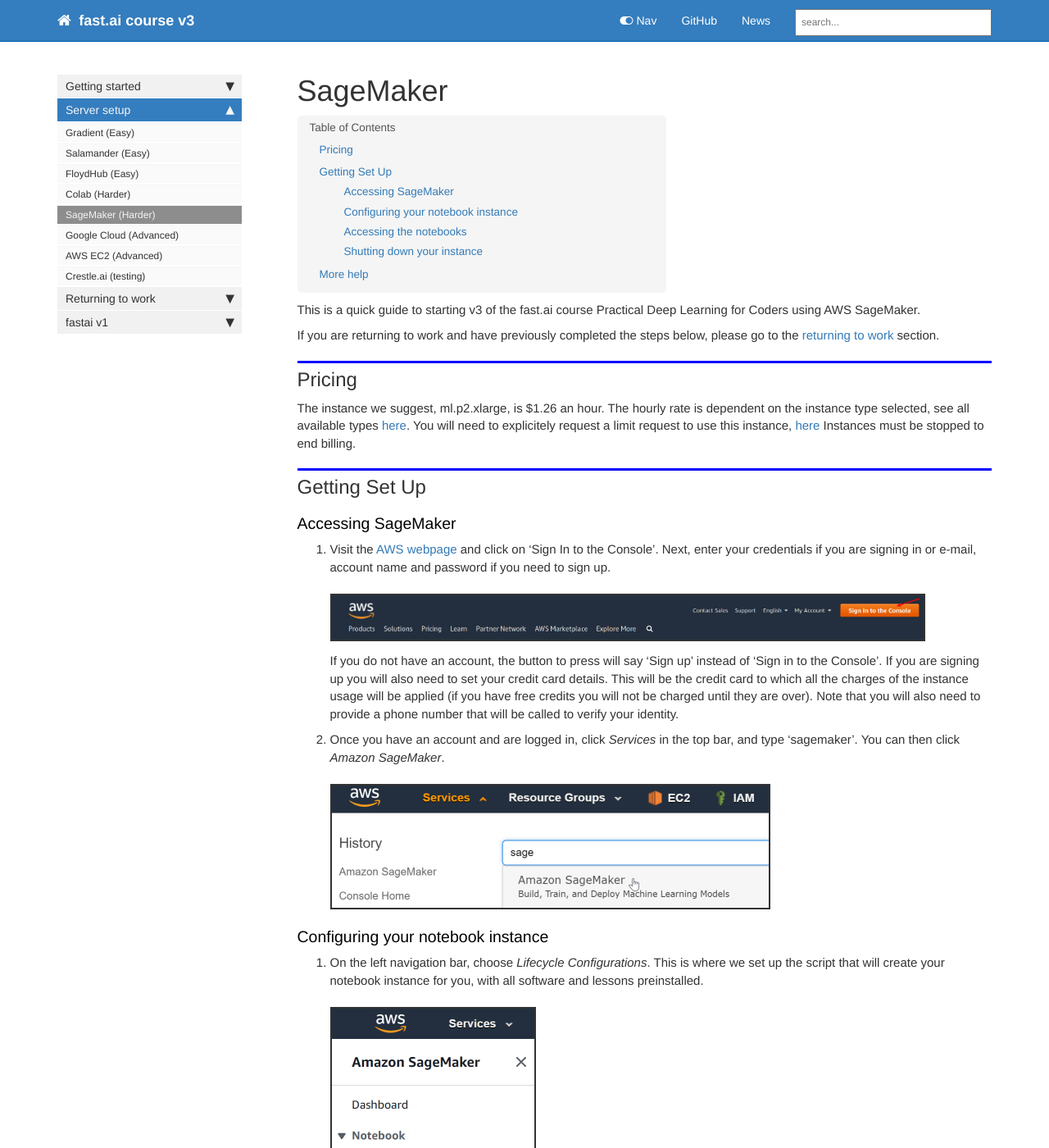
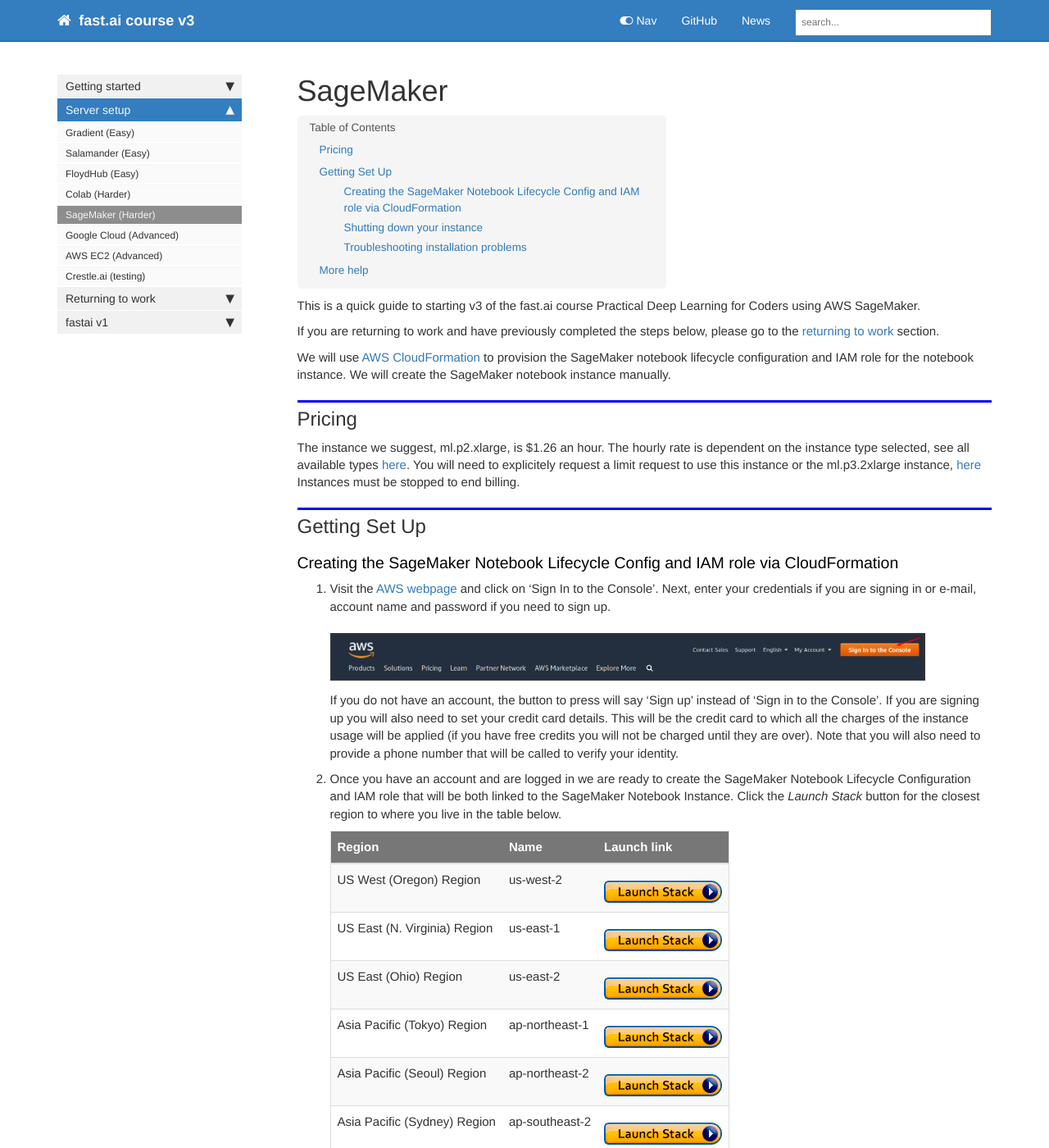
Before and after one commit to tamersalama/course-v3, a Jekyll site: the page built from docs/start_sagemaker.md, in a window 1280 px wide and 1400 px high. Shown: the whole window at 82% size. Built offline with Jekyll 4.4.1, drawn with Linux system fonts in a browser that asks for light colours; nearby versions of some CDN libraries; comment, search, counter and statistics services are not loaded; some of the changed text lies outside the part shown.

Commit message:
Added CFN step to SageMaker setup (#72)
* modified sagemaker docs to use CFN template with lifecycle config instead of manual steps

* modified alt tags

* added tab to img

* added tab to img

* added another number

* indended table correctly

* changed imgs path for sagemaker screenshots

* rolled back sagemaker docs

* added sagemaker create and start scripts

* updated update sagemaker docs page

* removed note about not saving models or data

* merged

* modified docs to create LC and IAM role with CFN

* updated cfn filename

* changed cfn stack name

* updated sagemaker scripts

````diff
--- a/docs/start_sagemaker.md
+++ b/docs/start_sagemaker.md
@@ -8,71 +8,46 @@
 
 If you are returning to work and have previously completed the steps below, please go to the [returning to work](http://course-v3.fast.ai/update_sagemaker.html) section.
 
+We will use [AWS CloudFormation](https://aws.amazon.com/cloudformation/) to provision the SageMaker notebook lifecycle configuration and IAM role for the notebook instance. We will create the SageMaker notebook instance manually.
+
 ## Pricing
 
-The instance we suggest, ml.p2.xlarge, is $1.26 an hour. The hourly rate is dependent on the instance type selected, see all available types [here](https://aws.amazon.com/sagemaker/pricing/).  You will need to explicitely request a limit request to use this instance, [here](https://course-v3.fast.ai/start_aws.html#step-2-request-service-limit ) Instances must be stopped to end billing.
+The instance we suggest, ml.p2.xlarge, is $1.26 an hour. The hourly rate is dependent on the instance type selected, see all available types [here](https://aws.amazon.com/sagemaker/pricing/).  You will need to explicitely request a limit request to use this instance or the ml.p3.2xlarge instance, [here](https://course-v3.fast.ai/start_aws.html#step-2-request-service-limit ) Instances must be stopped to end billing.
 
 ## Getting Set Up
 
-### Accessing SageMaker
+### Creating the SageMaker Notebook Lifecycle Config and IAM role via CloudFormation
 
 1. Visit the [AWS webpage](https://aws.amazon.com/) and click on 'Sign In to the Console'. Next, enter your credentials if you are signing in or e-mail, account name and password if you need to sign up.
 
-    <img alt="stop" src="/images/aws/signin.png" class="screenshot">
+    <img alt="signin" src="/images/aws/signin.png" class="screenshot">
 
     If you do not have an account, the button to press will say 'Sign up' instead of 'Sign in to the Console'. If you are signing up you will also need to set your credit card details. This will be the credit card to which all the charges of the instance usage will be applied (if you have free credits you will not be charged until they are over). Note that you will also need to provide a phone number that will be called to verify your identity.
 
-1. Once you have an account and are logged in, click *Services* in the top bar, and type 'sagemaker'. You can then click *Amazon SageMaker*.
+1. Once you have an account and are logged in we are ready to create the SageMaker Notebook Lifecycle Configuration and IAM role that will be both linked to the SageMaker Notebook Instance. Click the *Launch Stack* button for the closest region to where you live in the table below.
+
+    Region | Name | Launch link
+    --- | --- | ---
+    US West (Oregon) Region | us-west-2 | [![CloudFormation](/images/aws/cfn-launch-stack.png)](https://us-west-2.console.aws.amazon.com/cloudformation/home?region=us-west-2#/stacks/create/review?filter=active&templateURL=https%3A%2F%2Fs3-eu-west-1.amazonaws.com%2Fmmcclean-public-files%2Fsagemaker-fastai-notebook%2Fsagemaker-cfn.yml&stackName=FastaiSageMakerStack)
+    US East (N. Virginia) Region | us-east-1 | [![CloudFormation](/images/aws/cfn-launch-stack.png)](https://us-east-1.console.aws.amazon.com/cloudformation/home?region=us-east-1#/stacks/create/review?filter=active&templateURL=https%3A%2F%2Fs3-eu-west-1.amazonaws.com%2Fmmcclean-public-files%2Fsagemaker-fastai-notebook%2Fsagemaker-cfn.yml&stackName=FastaiSageMakerStack)
+    US East (Ohio) Region | us-east-2 | [![CloudFormation](/images/aws/cfn-launch-stack.png)](https://us-east-2.console.aws.amazon.com/cloudformation/home?region=us-east-2#/stacks/create/review?filter=active&templateURL=https%3A%2F%2Fs3-eu-west-1.amazonaws.com%2Fmmcclean-public-files%2Fsagemaker-fastai-notebook%2Fsagemaker-cfn.yml&stackName=FastaiSageMakerStack)
+    Asia Pacific (Tokyo) Region | ap-northeast-1 | [![CloudFormation](/images/aws/cfn-launch-stack.png)](https://ap-northeast-1.console.aws.amazon.com/cloudformation/home?region=ap-northeast-1#/stacks/create/review?filter=active&templateURL=https%3A%2F%2Fs3-eu-west-1.amazonaws.com%2Fmmcclean-public-files%2Fsagemaker-fastai-notebook%2Fsagemaker-cfn.yml&stackName=FastaiSageMakerStack)
+    Asia Pacific (Seoul) Region | ap-northeast-2 | [![CloudFormation](/images/aws/cfn-launch-stack.png)](https://ap-northeast-2.console.aws.amazon.com/cloudformation/home?region=ap-northeast-2#/stacks/create/review?filter=active&templateURL=https%3A%2F%2Fs3-eu-west-1.amazonaws.com%2Fmmcclean-public-files%2Fsagemaker-fastai-notebook%2Fsagemaker-cfn.yml&stackName=FastaiSageMakerStack)
+    Asia Pacific (Sydney) Region | ap-southeast-2 | [![CloudFormation](/images/aws/cfn-launch-stack.png)](https://ap-southeast-2.console.aws.amazon.com/cloudformation/home?region=ap-southeast-2#/stacks/create/review?filter=active&templateURL=https%3A%2F%2Fs3-eu-west-1.amazonaws.com%2Fmmcclean-public-files%2Fsagemaker-fastai-notebook%2Fsagemaker-cfn.yml&stackName=FastaiSageMakerStack)
+    EU (Ireland) Region | eu-west-1 | [![CloudFormation](/images/aws/cfn-launch-stack.png)](https://eu-west-1.console.aws.amazon.com/cloudformation/home?region=eu-west-1#/stacks/create/review?filter=active&templateURL=https%3A%2F%2Fs3-eu-west-1.amazonaws.com%2Fmmcclean-public-files%2Fsagemaker-fastai-notebook%2Fsagemaker-cfn.yml&stackName=FastaiSageMakerStack)
+    EU (Frankfurt) Region | eu-central-1 | [![CloudFormation](/images/aws/cfn-launch-stack.png)](https://eu-central-1.console.aws.amazon.com/cloudformation/home?region=eu-central-1#/stacks/create/review?filter=active&templateURL=https%3A%2F%2Fs3-eu-west-1.amazonaws.com%2Fmmcclean-public-files%2Fsagemaker-fastai-notebook%2Fsagemaker-cfn.yml&stackName=FastaiSageMakerStack)
+
+1. This will open the AWS CloudFormation web console with the template to create the AWS resources already loaded as per the screenshot below. Tick the option box to acknowledge that IAM resources will be created and then click the *Create* button to create the stack.
+
+    <img alt="create stack" src="/images/sagemaker/create_stack.png" class="screenshot">
+
+1. You will see the following CloudFormation page showing the stack is being created. Take note of the Notebook Lifecycle Config resource and IAM role created by CloudFormation. You will need these values when manually creating the SageMaker Notebook instance.
+
+    <img alt="stack complete" src="/images/sagemaker/stack_complete.png" class="screenshot">
+
+1. Once the stack reaches the *CREATE_COMPLETE* state then open the AWS web console and click *Services* in the top bar, and type 'sagemaker'. You can then click *Amazon SageMaker*.
 
    <img alt="sage" src="/images/sagemaker/01.png" class="screenshot">
-
-### Configuring your notebook instance
-
-1. On the left navigation bar, choose *Lifecycle Configurations*. This is where we set up the script that will create your notebook instance for you, with all software and lessons preinstalled.
-
-    <img alt="lifecycle config" src="/images/sagemaker/03.png" class="screenshot">
-
-1. Click *Create configuration*.
-
-   <img alt="create config" src="/images/sagemaker/04.png" class="screenshot">
-
-1. Enter *fastai* as the name.
-
-    <img alt="fastai" src="/images/sagemaker/05.png" class="screenshot">
-
-1. In the *Scripts* section, click *Start notebook*.
-
-    <img alt="create" src="/images/sagemaker/06.png" class="screenshot">
-
-1. Paste the following to replace the script shown:
-
-    ```bash
-    #!/bin/bash
-    wget -N https://course-v3.fast.ai/setup/sagemaker-start;
-    chown ec2-user sagemaker-start;
-    chmod u+x sagemaker-start;
-    sudo -H -u ec2-user -i bash -c './sagemaker-start';
-    ```
-
-1. In the *Scripts* section, click *Create notebook*. **NB:** ensure you are in the *Create notebook* section, otherwise your instance will be reconfigured from scratch every time you start it!
-
-    <img alt="create" src="/images/sagemaker/06.png" class="screenshot">
-
-1. Paste the following to replace the script shown:
-
-    ```bash
-    #!/bin/bash
-    wget -N https://course-v3.fast.ai/setup/sagemaker-create;
-    chown ec2-user sagemaker-create;
-    chmod u+x sagemaker-create;
-    sudo -H -u ec2-user -i bash -c 'nohup ./sagemaker-create &';
-    ```
-
-    <img alt="script" src="/images/sagemaker/07.png" class="screenshot">
-
-1. Click *Create configuration*..
-
-    <img alt="create" src="/images/sagemaker/08.png" class="screenshot">
 
 1. On the left navigation bar, choose *Notebook instances*. This is where we create, manage, and access our notebook instances.
 
@@ -82,25 +57,9 @@
 
     <img alt="create nb instance" src="/images/sagemaker/09.png" class="screenshot">
 
-1. Enter *fastai* in the name, and in the instance type field choose *ml.p2.xlarge*.
+1. Enter *fastai* in the name, and in the instance type field enter *ml.p2.xlarge* or *ml.p3.2xlarge* and for volume size enter *50* GB. For the IAM role and Lifecycle Config copy the output values from the CloudFormation stack output. It should look something similar to the screenshot below.
 
-    <img alt="choose ml.p2" src="/images/sagemaker/10.png" class="screenshot">
-
-1. In the *IAM Role* section, choose to create a new role, then select *None* for S3 buckets, and choose *Create role*.
-
-   <img alt="role" src="/images/sagemaker/11.png" class="screenshot">
-
-1. In the *Lifecycle configuration* section, choose the *fastai* configuration you created earlier.
-
-    <img alt="config" src="/images/sagemaker/12.png" class="screenshot">
-
-1. In the *Volume Size in GB - optional* section, enter a volume size between 15 and 25 GB (we recommend 25 GB).
-
-    <img alt="config" src="/images/sagemaker/24.png" class="screenshot">
-
-1. Check that your selections now look like this:
-
-    <img alt="summary" src="/images/sagemaker/13.png" class="screenshot">
+   <img alt="create notebook" src="/images/sagemaker/sagemaker_notebook_create.png" class="screenshot">
 
 1. Once it's entered correctly, click *Create notebook instance* at the bottom of the screen.
 
@@ -114,24 +73,6 @@
 
    <img alt="pending" src="/images/sagemaker/16.png" class="screenshot">
 
-### Accessing the notebooks
-
-1. After about 5 minutes it will show *InService* and you can click *Open*.
-
-    <img alt="in service" src="/images/sagemaker/17.png" class="screenshot">
-
-1. Your server is now downloading and installing software in the background. You won't be able to see the course notebooks yet. Go get a cup of tea, and come back in 15 minutes.
-
-    <img alt="server" src="/images/sagemaker/18.png" class="screenshot">
-
-1. After 15 minutes you should see a new *course-v3* folder has appeared, amongst others.
-
-    <img alt="course" src="/images/sagemaker/19.png" class="screenshot">
-
-1. When you start the notebook, if prompted (not expected if all is well) to select a kernel choose *Python 3*. If you aren't prompted, you can verify the kernel name on the top right hand side, you can change the attahed kernel through the menu *Kernel > Change Kernel*
-
-1. Go back to the [first page](index.html) to see how to use this jupyter notebook and run the jupyter notebook tutorial. Come back here once you're finished and *don't forget to stop your instance* with the next step.
-
 ### Shutting down your instance
 
 - When you're done, close the notebook tab, and **remember to click stop!** If you don't, you'll keep getting charged until you click the *stop* button.
@@ -140,6 +81,10 @@
 
   To see how to open it again, update the course or the fastai library, go to the [Returning to work page](update_sagemaker.html).
 
+### Troubleshooting installation problems
+
+- If you do not receive a notifcation email after more than 15 minutes then there may have been a problem installing the fast.ai libraries and dependencies on your notebook instance. To troubleshoot, open the [AWS console](https://aws.amazon.com/console/) then click on the **CloudWatch** link (type *cloudwatch* in the search bar). Once you are in the CloudWatch console, navigate to *Logs -> /aws/sagemaker/NotebookInstances -> fastai/LifecycleConfigOnStart* or *fastai/LifecycleConfigOnCreate* to view the output of the installation scripts.
+
 ## More help
 
 For questions or issues related to course content, we recommend posting in the [fast.ai forum](http://forums.fast.ai/).
````
Also changed, not shown: docs/setup/sagemaker-cfn.yml (added, +45 -0 lines), docs/images/sagemaker/create_stack.png (added), docs/images/sagemaker/sagemaker_notebook_create.png (added), docs/images/sagemaker/stack_complete.png (added), 2 other files.
